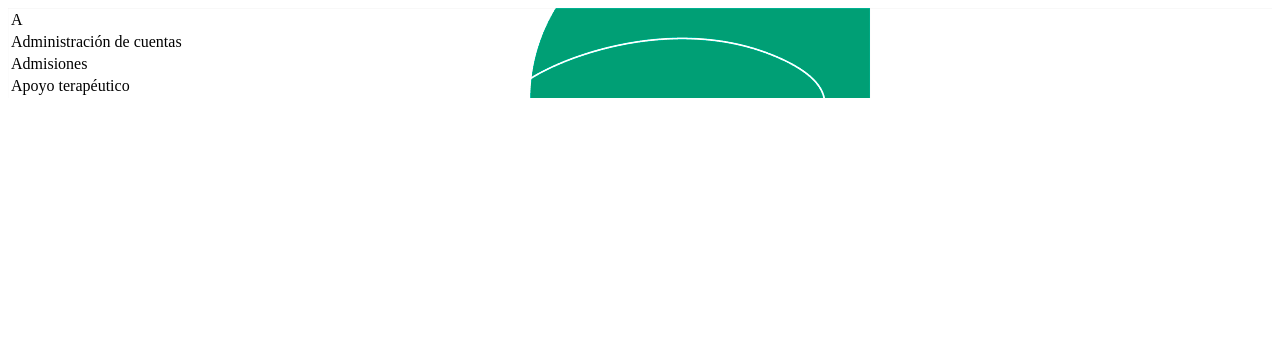
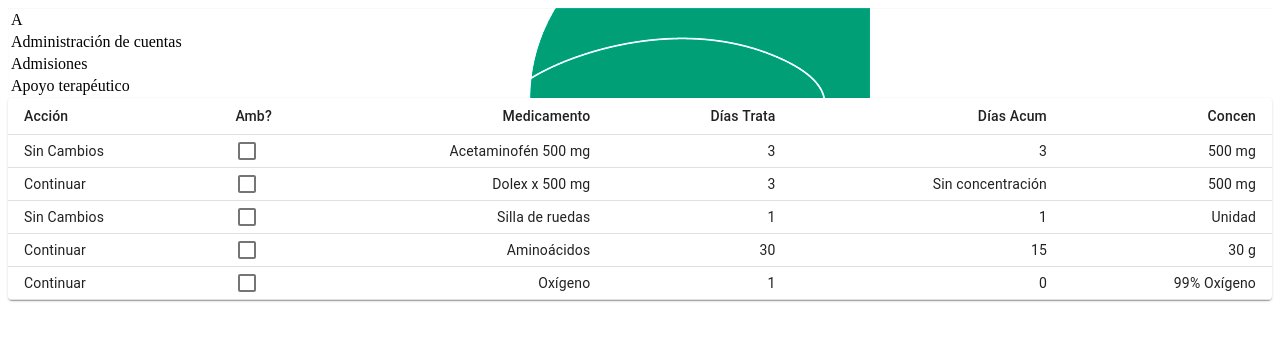
Before and after one commit to jhriverasa/pharmalink, a Next.js app: page /mainmenu in a window 1280 px wide. Shown: the top 340 px of the page. Built offline with nearby package versions, Linux system fonts and the light colour scheme; a web font is replaced by a local one.

Commit message:
Test table

```diff
--- a/package.json
+++ b/package.json
@@ -8,6 +8,8 @@
     "start": "next start"
   },
   "dependencies": {
+    "@material-ui/core": "^4.11.4",
+    "@material-ui/data-grid": "^4.0.0-alpha.30",
     "next": "10.2.2",
     "react": "17.0.2",
     "react-dom": "17.0.2"
--- a/src/pages/mainmenu.js
+++ b/src/pages/mainmenu.js
@@ -3,30 +3,93 @@ import { Fragment } from "react";
 import Head from "next/head";
 import { dataUser } from "./api/dataUser";
 import { users } from "./index";
+import { DataGrid } from '@material-ui/data-grid';
+import { useState } from "react";
+
+import { makeStyles } from '@material-ui/core/styles';
+import Table from '@material-ui/core/Table';
+import TableBody from '@material-ui/core/TableBody';
+import TableCell from '@material-ui/core/TableCell';
+import TableContainer from '@material-ui/core/TableContainer';
+import TableHead from '@material-ui/core/TableHead';
+import TableRow from '@material-ui/core/TableRow';
+import Paper from '@material-ui/core/Paper';
+import Checkbox from '@material-ui/core/Checkbox';
+
+
+const useStyles = makeStyles({
+  table: {
+    minWidth: 500,
+  },
+});
+
+function createData(name, calories, fat, carbs, protein) {
+  return { name, calories, fat, carbs, protein };
+}
+
+const rows = [
+  createData('Sin Cambios', 'Acetaminofén 500 mg', 3, 3, '500 mg'),
+  createData('Continuar', 'Dolex x 500 mg', 3, 'Sin concentración', '500 mg'),
+  createData('Sin Cambios', 'Silla de ruedas', 1, 1, 'Unidad'),
+  createData('Continuar', 'Aminoácidos', 30, 15, '30 g'),
+  createData('Continuar', 'Oxígeno', 1, 0, '99% Oxígeno'),
+];
 
 const numbers = [1, 2, 3, 4, 5];
 const Main = () => {
+  const classes = useStyles();
   return (
     <div className="flex bg-cover h-screen bg-center bg-no-repeat font-Rosario" style={{ backgroundImage: 'url(/background1.png)' }}>
       <div className="flex-1 rounded-l-lg border border-green-300 bg-white py-14 px-28 my-20 ml-60">
         <div className="text-gray-800 text-xl border-black">
-          <table class="table-auto w-80">
+          <table className="table-auto w-80 mb-12">
             <tbody>
               <tr className="border-b-2 border-black">
                 <td>A</td>
               </tr>
               <tr className="border-b-2 border-gray-400">
-                <td>Administración de cuentas</td>
+                <td>Administración de cuentas</td>
               </tr>
               <tr className="border-b-2 border-gray-400">
                 <td>Admisiones</td>
               </tr>
               <tr className="border-b-2 border-gray-400">
-                <td>Apoyo terapéutico</td>
+                <td>Apoyo terapéutico</td>
               </tr>
             </tbody>
           </table>
         </div>
+
+        <TableContainer component={Paper}>
+          <Table className={classes.table} size="small" aria-label="a dense table">
+            <TableHead>
+              <TableRow>
+                <TableCell>Acción</TableCell>
+                <TableCell>Amb?</TableCell>
+                <TableCell align="right">Medicamento</TableCell>
+                <TableCell align="right">Días&nbsp;Trata</TableCell>
+                <TableCell align="right">Días&nbsp;Acum</TableCell>
+                <TableCell align="right">Concen</TableCell>
+              </TableRow>
+            </TableHead>
+            <TableBody>
+              {rows.map((row) => (
+                <TableRow key={row.name}>
+                  <TableCell component="th" scope="row"> {row.name}</TableCell>
+                  <TableCell padding="checkbox">
+                    <Checkbox
+                      inputProps={{ 'aria-label': 'uncontrolled-checkbox' }}
+                    />
+                  </TableCell>
+                  <TableCell align="right">{row.calories}</TableCell>
+                  <TableCell align="right">{row.fat}</TableCell>
+                  <TableCell align="right">{row.carbs}</TableCell>
+                  <TableCell align="right">{row.protein}</TableCell>
+                </TableRow>
+              ))}
+            </TableBody>
+          </Table>
+        </TableContainer>
 
       </div>
       <div className="flex-1 border border-transparent rounded-r-lg text-center py-12 px-24 bg-gradient-to-b from-blue to-green my-20 mr-60">
```
Also changed, not shown: 1 other file (tests, documents, lock files or other folders).
